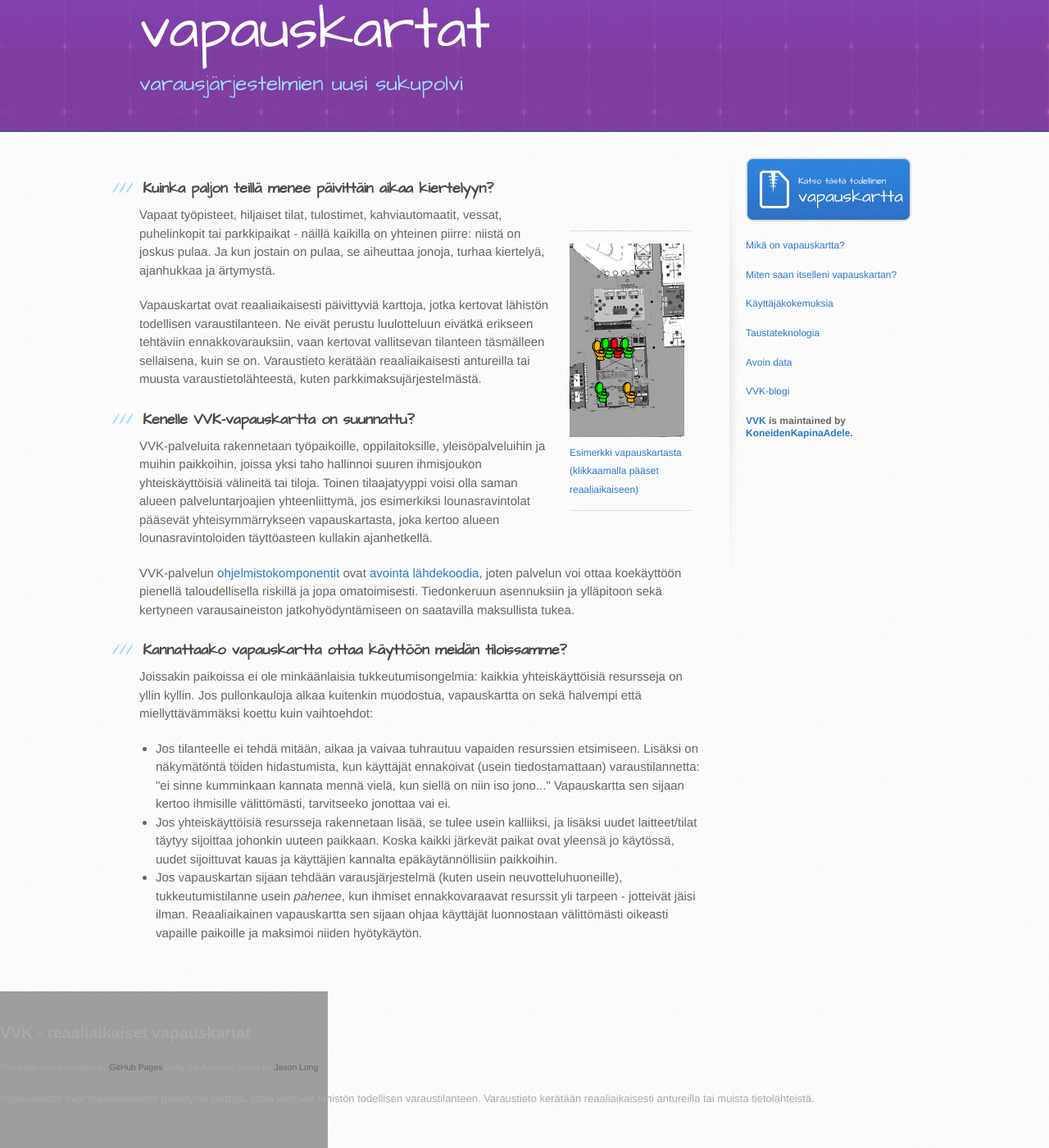
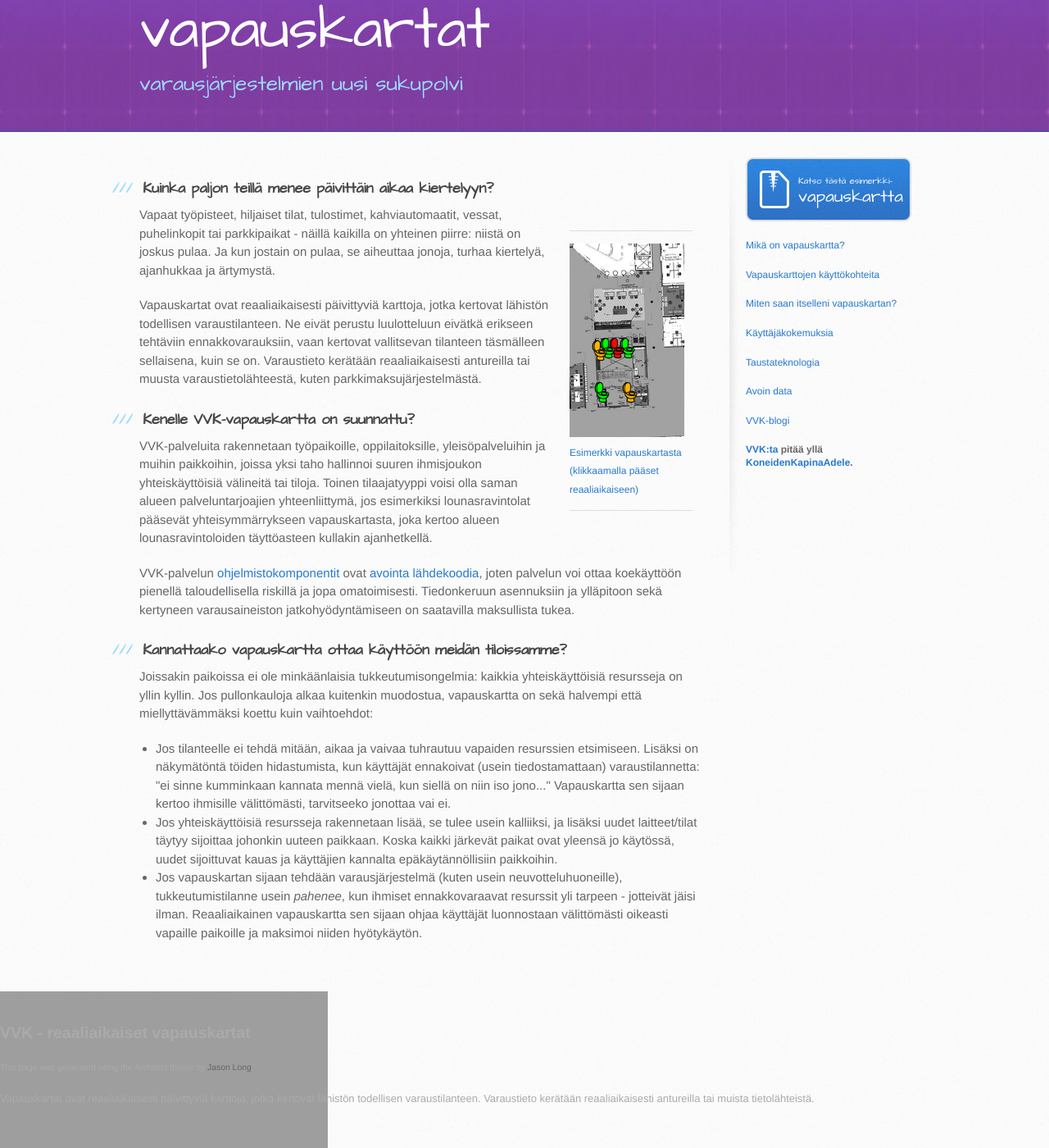
Before and after one commit to KoneidenKapinaAdele/vvk, a Jekyll site: the page built from index.html, in a window 1280 px wide and 1400 px high, scrolled down 184 px. Shown: the whole window at 82% size. Built offline with Jekyll 4.4.1, drawn with Linux system fonts in a browser that asks for light colours; some of the changed text lies outside the part shown.

Commit message:
suomennoksia

```diff
--- a/_includes/aside.html
+++ b/_includes/aside.html
@@ -1,14 +1,15 @@
 <aside id="sidebar">
   <a class="button" href="../vvk-ui/">
-	  <small>Katso tästä todellinen</small> vapauskartta</a>
+	  <small>Katso tästä esimerkki-</small>vapauskartta</a>
 
   <p><a href="index">Mikä on vapauskartta?</a></p>
+  <p><a href="kayttokohteet">Vapauskarttojen käyttökohteita</a></p>
   <p><a href="kayttoonotto">Miten saan itselleni vapauskartan?</a></p>
   <p><a href="kokemuksia">Käyttäjäkokemuksia</a></p>
   <p><a href="teknologia">Taustateknologia</a></p>
   <p><a href="avoindata">Avoin data</a></p>
   <p><a href="blog">VVK-blogi</a></p>
 
-  <p class="repo-owner"><a href="https://github.com/KoneidenKapinaAdele/vvk">VVK</a> is maintained by <a href="https://github.com/KoneidenKapinaAdele">KoneidenKapinaAdele</a>.</p>
+  <p class="repo-owner"><a href="https://github.com/KoneidenKapinaAdele/vvk">VVK:ta</a> pitää yllä <a href="https://github.com/KoneidenKapinaAdele">KoneidenKapinaAdele</a>.</p>
 
 </aside>
--- a/_includes/footer.html
+++ b/_includes/footer.html
@@ -1,8 +1,7 @@
 <footer>
 
     <h2 class="footer-heading">{{ site.title }}</h2>
-    <p><small>This page was generated by <a href="https://pages.github.com">GitHub Pages</a> using the Architect theme by <a href="https://twitter.com/jasonlong">Jason Long</a>.</small></p>
-
+    <p><small>This page was generated using the Architect theme by <a href="https://twitter.com/jasonlong">Jason Long</a>.</small></p>
     <p>{{ site.description }}</p>
 
 </footer>
--- a/_includes/header.html
+++ b/_includes/header.html
@@ -2,6 +2,6 @@
 <div class="inner">
 	<h1>{{ site.title }}</h1>
         <h2>varausjärjestelmien uusi sukupolvi</h2>
-        <a href="https://github.com/KoneidenKapinaAdele/vvk" class="button"><small>View project on</small> GitHub</a>
+        <a href="https://github.com/KoneidenKapinaAdele/vvk" class="button"><small>Katso projektia</small> GitHubissa</a>
 </div>
 </header>
```
